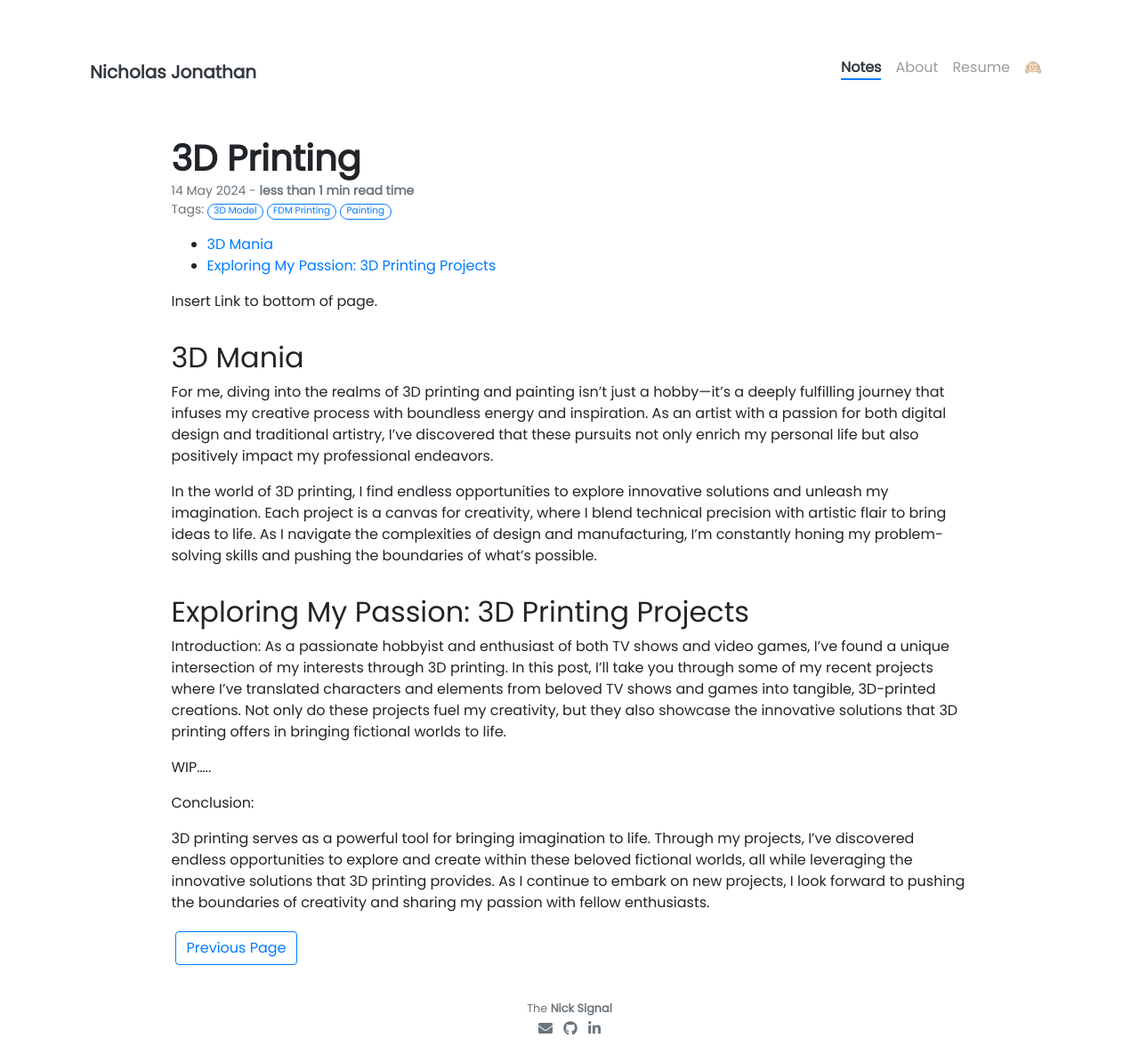
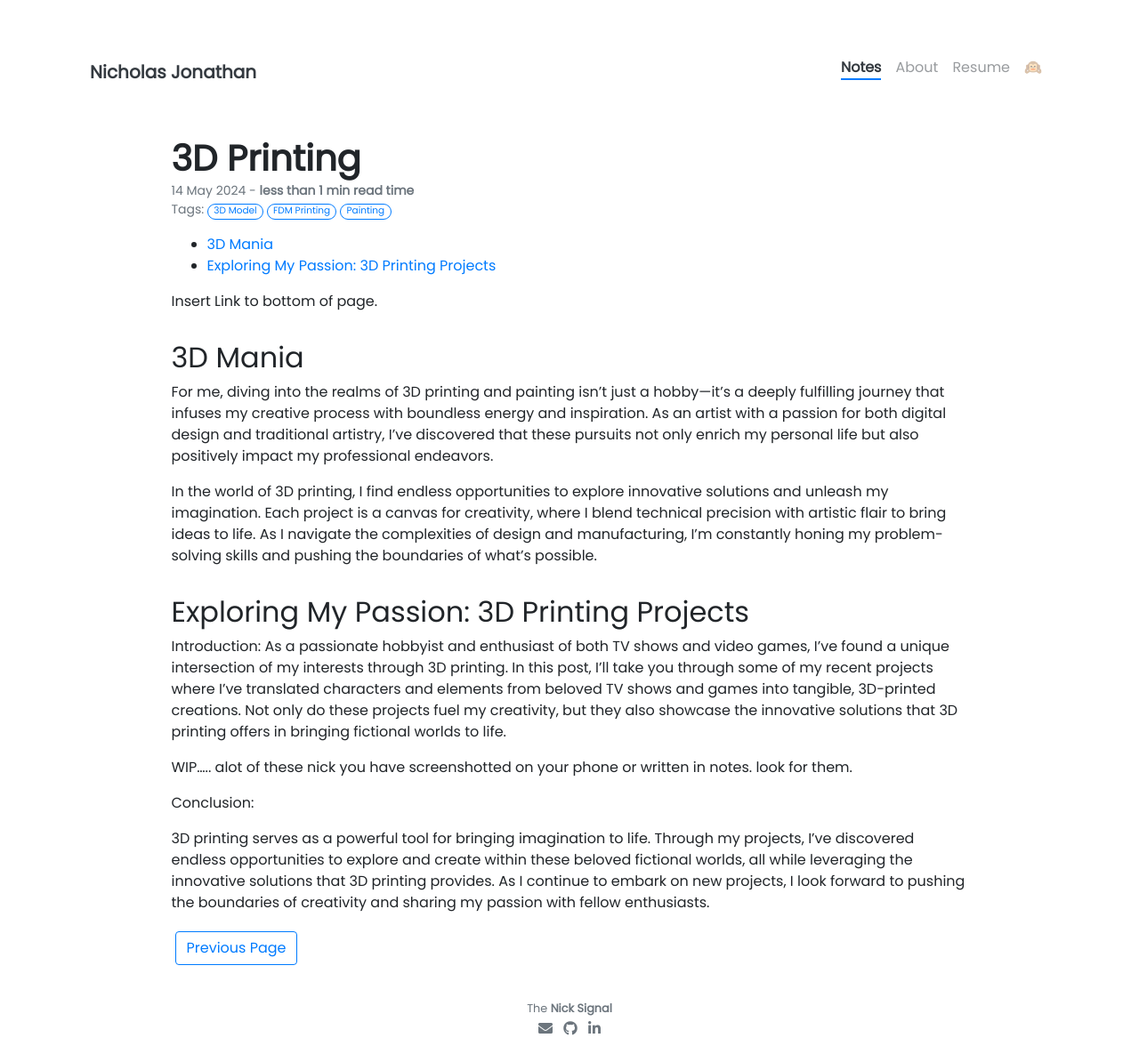
Before and after one commit to Seerow0/-MK-II-Nicholas-J-Website-, a Jekyll site: the page built from _posts/2024-05-14-A-3d-Printing-Guide.md, in a window 1280 px wide. Shown: the whole page at 89% size. Built offline with Jekyll 4.4.1, drawn with Linux system fonts in a browser that asks for light colours; nearby versions of some CDN libraries; our own code applies the rules of GitHub Pages for plain Markdown files; a script that is not in the unit is left out.

Commit message:
Update 2024-05-14-A-3d-Printing-Guide.md

```diff
--- a/_posts/2024-05-14-A-3d-Printing-Guide.md
+++ b/_posts/2024-05-14-A-3d-Printing-Guide.md
@@ -21,7 +21,7 @@ In the world of 3D printing, I find endless opportunities to explore innovative
 Introduction:
 As a passionate hobbyist and enthusiast of both TV shows and video games, I've found a unique intersection of my interests through 3D printing. In this post, I'll take you through some of my recent projects where I've translated characters and elements from beloved TV shows and games into tangible, 3D-printed creations. Not only do these projects fuel my creativity, but they also showcase the innovative solutions that 3D printing offers in bringing fictional worlds to life.
 
-WIP.....
+WIP..... alot of these nick you have screenshotted on your phone or written in notes. look for them.
 
 
 Conclusion:
```
